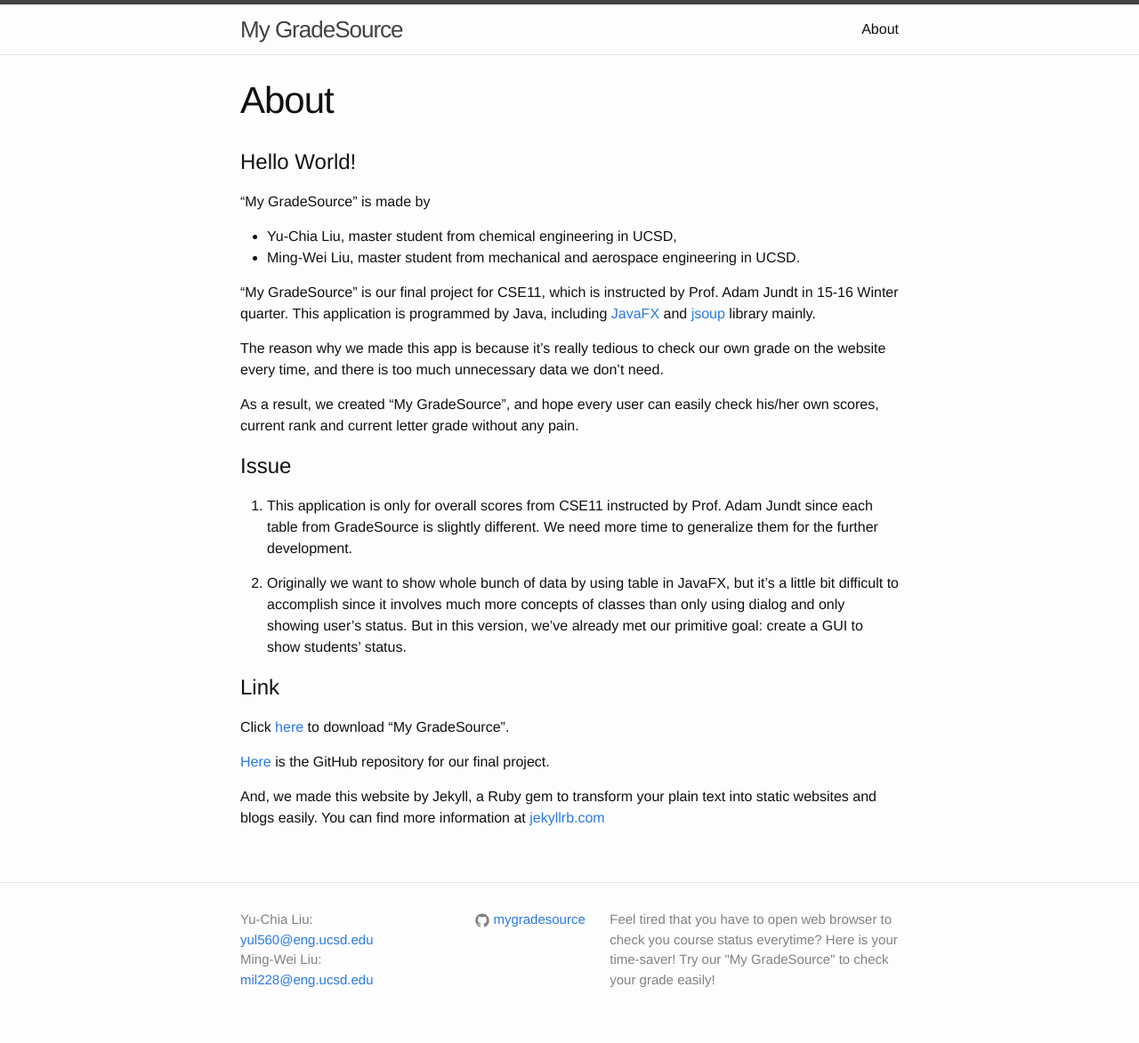
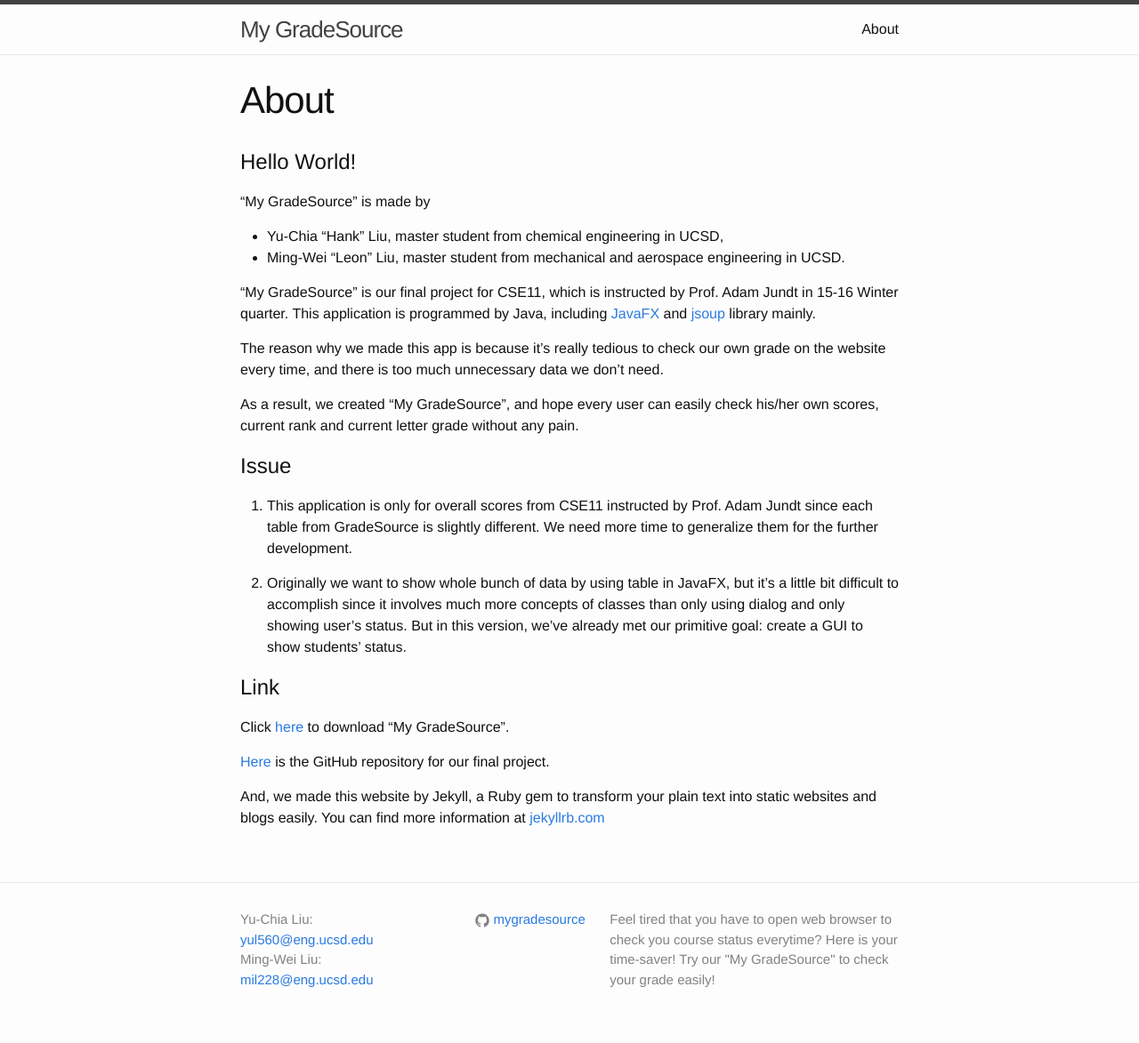
Before and after one commit to MyGradeSource/MyGradeSource.github.io, a Jekyll site: the page built from about.md, in a window 1280 px wide. Shown: the whole page at 89% size. Built offline with Jekyll 4.4.1, drawn with Linux system fonts in a browser that asks for light colours.

Commit message:
minor changes.

```diff
--- a/about.md
+++ b/about.md
@@ -7,8 +7,8 @@ permalink: /about/
 
 "My GradeSource" is made by
 
-* Yu-Chia Liu, master student from chemical engineering in UCSD,
-* Ming-Wei Liu, master student from mechanical and aerospace engineering in UCSD.
+* Yu-Chia "Hank" Liu, master student from chemical engineering in UCSD,
+* Ming-Wei "Leon" Liu, master student from mechanical and aerospace engineering in UCSD.
 
 "My GradeSource" is our final project for CSE11, which is instructed by Prof. Adam Jundt in 15-16 Winter quarter.
 This application is programmed by Java, including [JavaFX](https://docs.oracle.com/javafx/2/api/) and [jsoup](http://jsoup.org/) library mainly.
```
